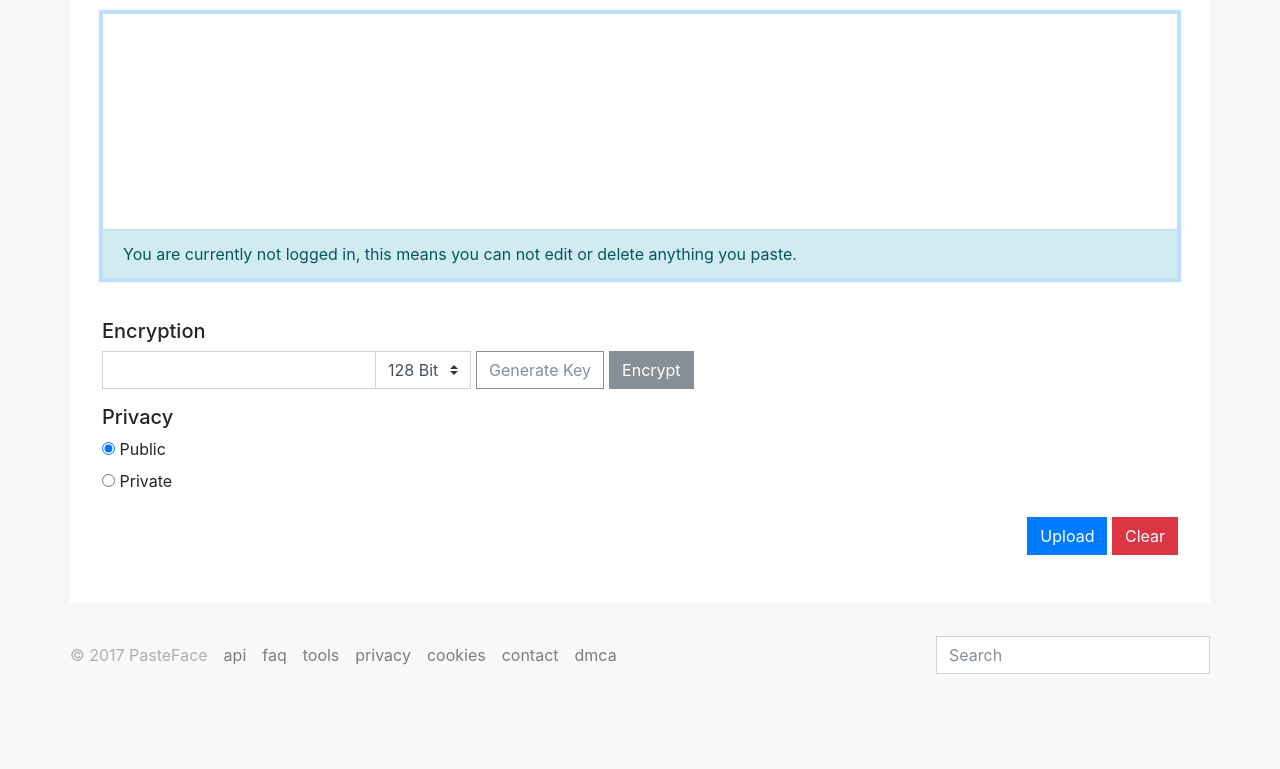
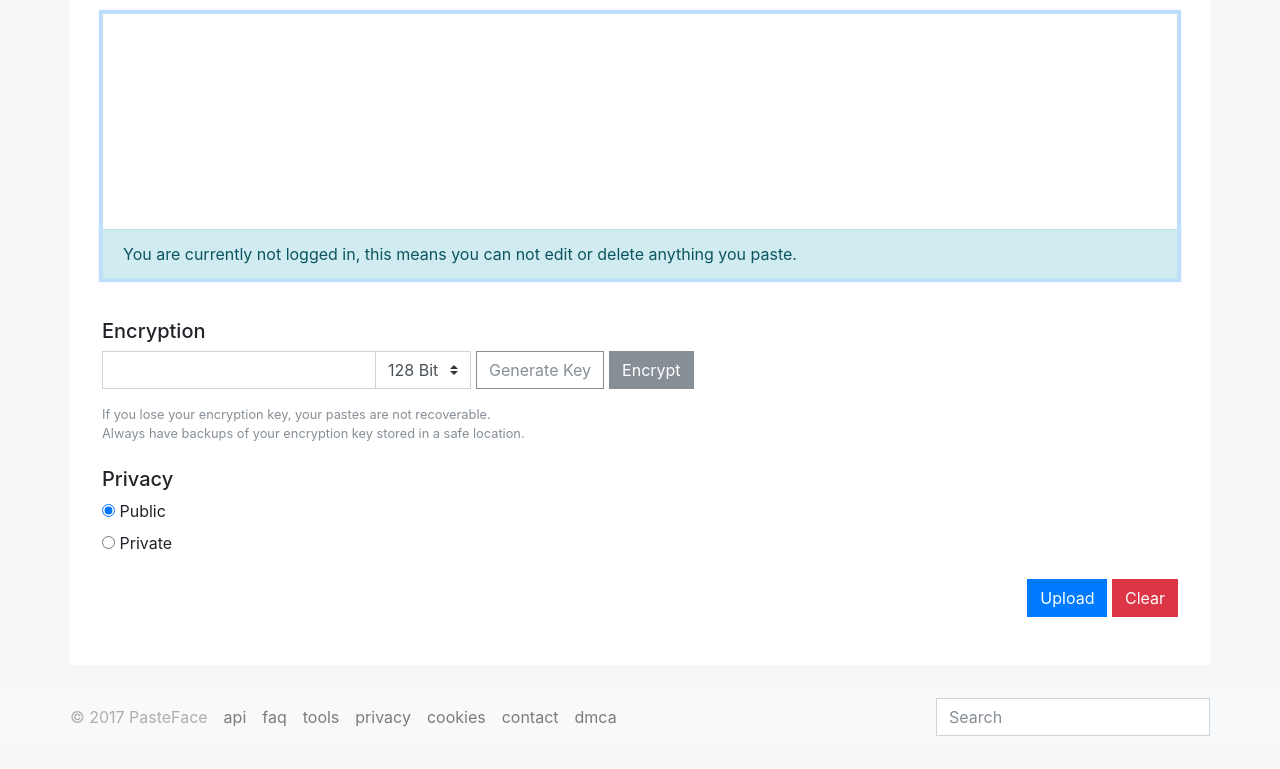
Before and after one commit to thomaslove/pasteface.net, a plain HTML site: page index.html in a window 1280 px wide. Shown: the part 171-940 px from the top of the page. Before the commit the page ends 878 px from the top, so only its background shows below. Drawn offline with nearby package versions, Linux system fonts and the light colour scheme.

Commit message:
encryption text

```diff
--- a/index.html
+++ b/index.html
@@ -193,6 +193,8 @@
 						<button type="submit" class="btn btn-outline-secondary" id="generate">Generate Key</button>
 						<button type="submit" class="btn btn-secondary encryptbutton" id="encrypt">Encrypt</button>
 					</div>
+					<small class="form-text text-muted mt-0 mb-4"> If you lose your encryption key, your pastes are not recoverable. </br> Always have backups of your encryption key stored in a safe location.</small>
+
 
 				<h5>Privacy</h5>
 
```
